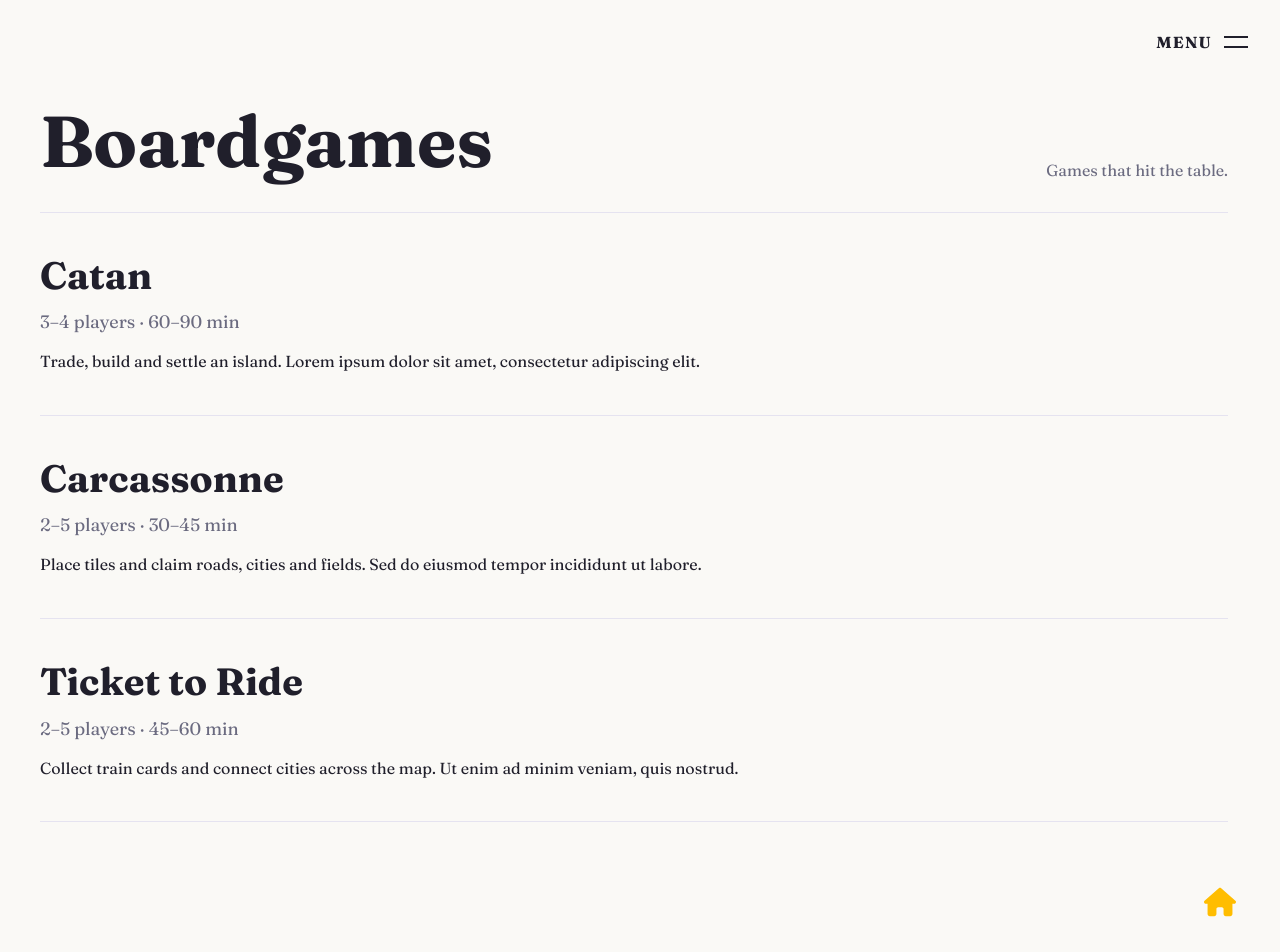
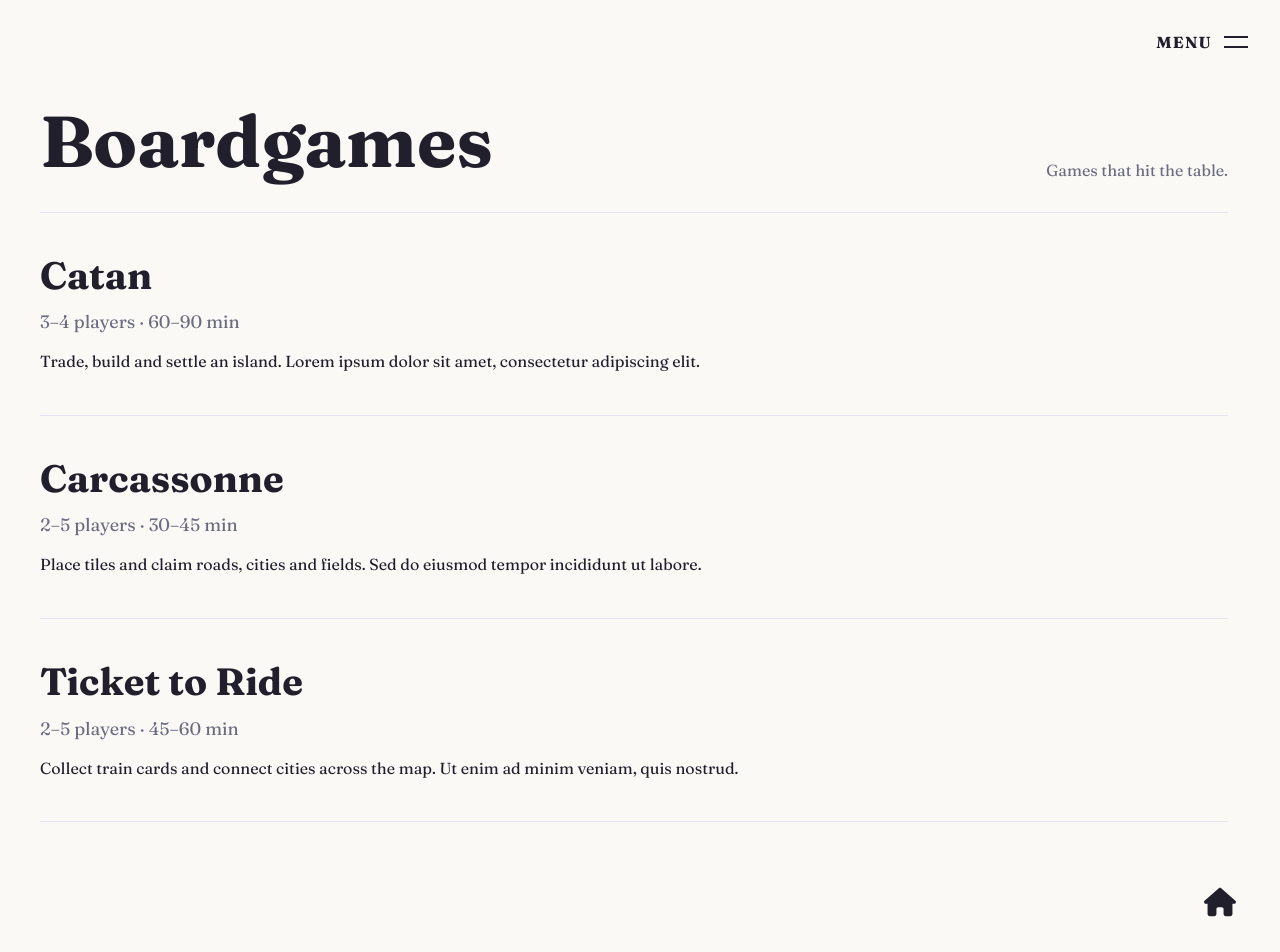
Before and after one commit to krispihl/bound-by-kris, a React (Vite) app: page /boardgames in a window 1280 px wide. Shown: the top 952 px of the page. Built offline with nearby package versions, Linux system fonts and the light colour scheme; a web font is replaced by a local one.

Commit message:
Update home icon

```diff
--- a/src/components/HomeLink/index.module.css
+++ b/src/components/HomeLink/index.module.css
@@ -7,13 +7,27 @@
 	padding: 0 1.5rem 2rem;
 }
 
+/* Matches the social icons on the homepage: dark icon, with an accent bar under it on hover. */
 .link {
+	position: relative;
 	display: block;
-	color: var(--amber-gold);
-	transition: color 0.2s;
+	color: var(--color-text);
 
-	&:hover {
-		color: var(--hot-fuchsia);
+	&::after {
+		content: '';
+		position: absolute;
+		right: 0;
+		bottom: -0.5rem;
+		left: 0;
+		height: 0.1875rem;
+		background: var(--color-accent);
+		transform: scaleX(0);
+		transition: transform 0.2s;
+	}
+
+	&:hover::after,
+	&:focus-visible::after {
+		transform: scaleX(1);
 	}
 }
 
@@ -24,7 +38,7 @@
 }
 
 @media (prefers-reduced-motion: reduce) {
-	.link {
+	.link::after {
 		transition: none;
 	}
 }
```
